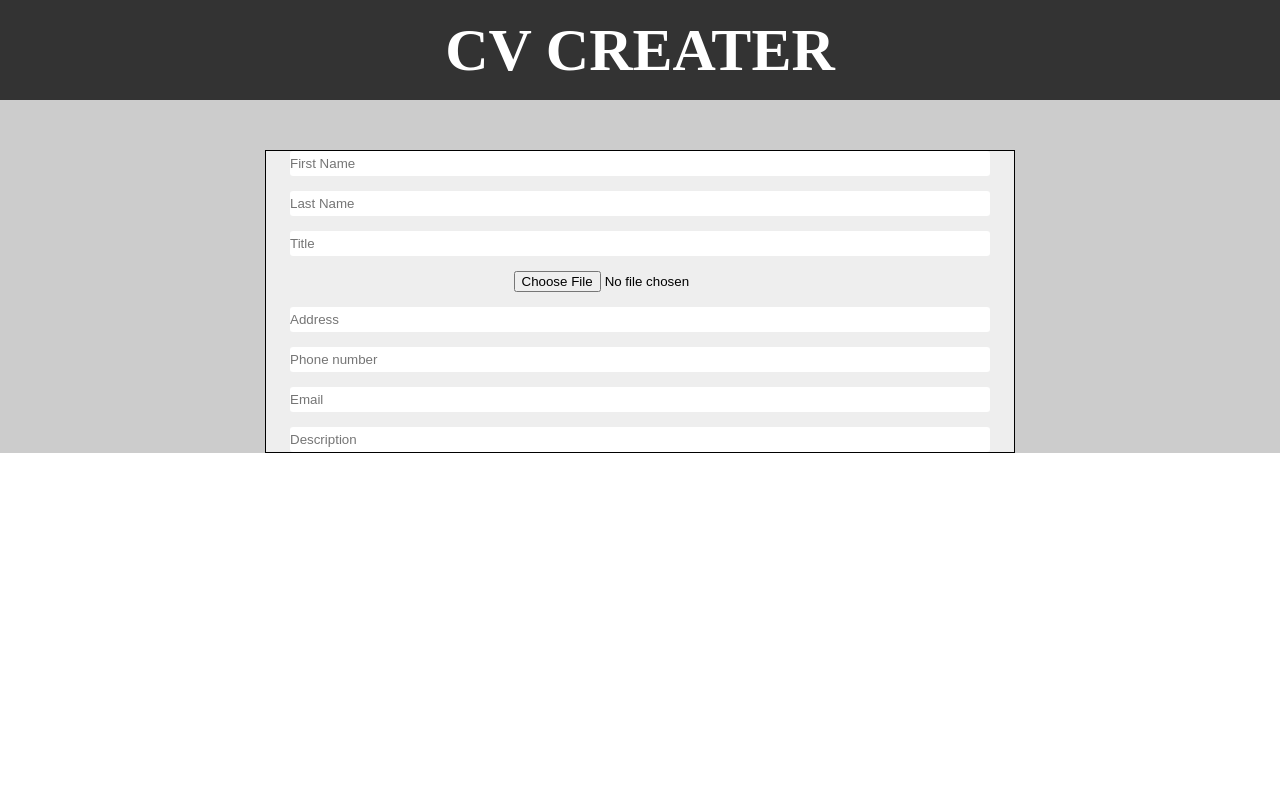
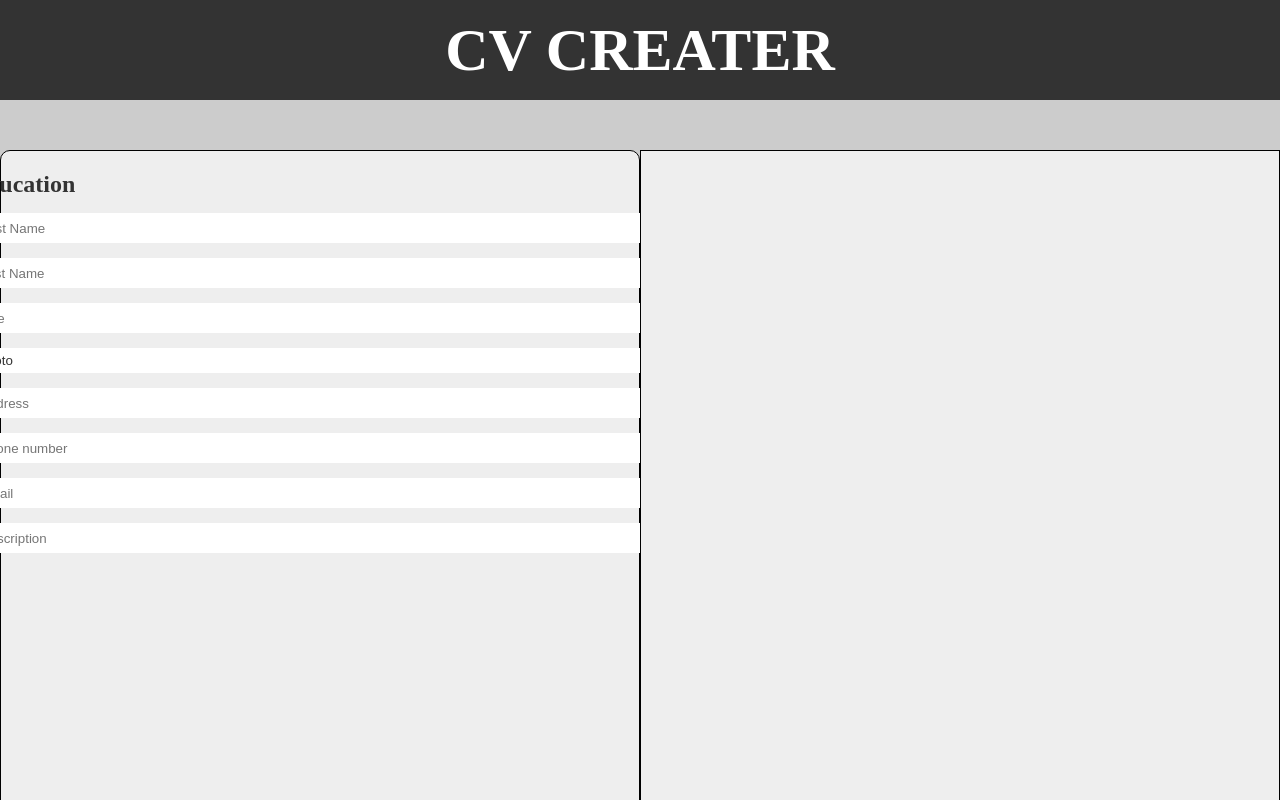
Before and after one commit to sumitshinde-84/cv-project, a React (Create React App) app: page / in a window 1280 px wide. Shown: the top 800 px of the page. Built offline with nearby package versions, Linux system fonts and the light colour scheme.

Commit message:
fix file input style

```diff
--- a/src/App.js
+++ b/src/App.js
@@ -1,5 +1,6 @@
 import React from "react";
 import Form from "./components/form";
+import Preview from "./components/preview";
 import "./styles/App.css"
 
 class App extends React.Component{
@@ -14,6 +15,7 @@ render(){
       </header>
       <div className="Form-preview-container">
       <Form/>
+      <Preview/>
       </div>
 
 
--- a/src/components/Form_Component/education.js
+++ b/src/components/Form_Component/education.js
@@ -12,10 +12,11 @@ render(){
 
     return(
         <div className="education">
+            <h2>Education</h2>
             <input type="text" className="input" id="FirstName" placeholder="First Name"/>
             <input type="text" className="input" id="LastName" placeholder="Last Name"/>
             <input type="text" className="input" id="Title" placeholder="Title"/>
-            <input type="file" name="photo" id="fileToUpload"/>
+            <input class="custom-file-input" type="file"/>
             <input type="text" className="input" id="Address" placeholder="Address"/>
             <input type="tel" className="input" id="Phone" placeholder="Phone number"/>
             <input type="email" className="input" id="Email" placeholder="Email"/>
--- a/src/components/Form_Component/style/education.css
+++ b/src/components/Form_Component/style/education.css
@@ -4,15 +4,57 @@
     width: 40vw;
     gap: 15px;
     align-items: center;
-    justify-content: center;
+    padding: 20px;
+    color:  rgb(51, 51, 51);
+    text-align: left;
 }
 
 
 .education .input{
     width: 700px;
-    height: 25px;
+    height: 30px;
     background-color: white;
     border: none;
     border-radius: 3px;
 
 }
+
+.input:placeholder-shown{
+    padding: 10px;
+}
+
+.custom-file-input::-webkit-file-upload-button {
+    visibility: hidden;
+  }
+  .custom-file-input{
+    width: 700px;
+  }
+
+  .custom-file-input::before {
+    content: 'Photo';
+    width: 680px;
+    display: inline-block;
+    background: white;
+    border: none;
+    border-radius: 3px;
+    padding: 5px 8px;
+    outline: none;
+    white-space: nowrap;
+    -webkit-user-select: none;
+    cursor: pointer;
+
+
+    font-size: 10pt;
+  }
+  .custom-file-input:hover::before {
+    border-color: black;
+  }
+  .custom-file-input:active::before {
+    background: -webkit-linear-gradient(top, #e3e3e3, #f9f9f9);
+  }
+
+
+.education h2{
+    width: 700px;
+    text-align: left;
+}
--- a/src/components/styles/Form.css
+++ b/src/components/styles/Form.css
@@ -6,5 +6,6 @@
     display: flex;
     justify-content: center;
     height: auto;
+    border-radius: 10px;
 
 }
--- a/src/components/styles/Preview.css
+++ b/src/components/styles/Preview.css
@@ -1,9 +1,9 @@
 .preview{
     background-color:rgb(238, 238, 238);
     width: 750px;
-    height: 500px;
+    height: 1000px;
     border: 1px solid black;
     display: flex;
     justify-content: center;
-    height: auto;
+
 }
--- a/src/styles/App.css
+++ b/src/styles/App.css
@@ -26,7 +26,6 @@ header{
     height: 100%;
     display: flex;
     justify-content: center;
-    align-items: center;
     justify-content: space-around;
 
 }
```
